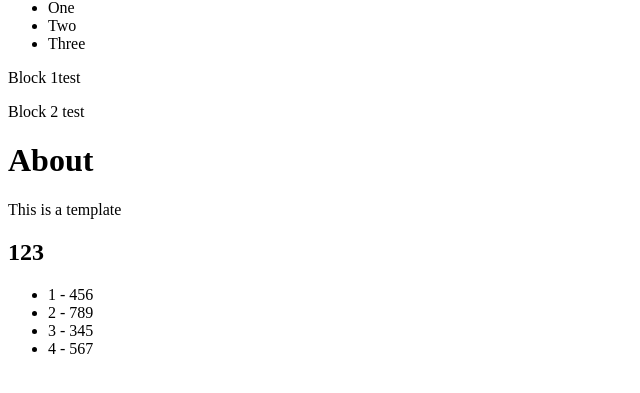
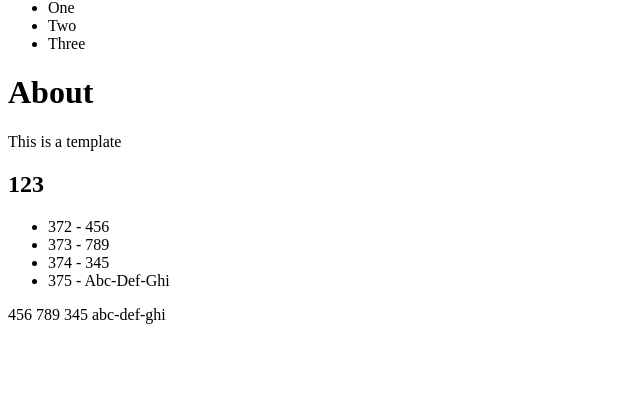
Before and after one commit to kmcodes/trydjango, a Django app: page /about/ in a window 1280 px wide. Shown: the part 17-410 px from the top of the page, without its empty margins (0-640 px from the left). Run offline with Django 3.2, Linux system fonts and the light colour scheme.

Commit message:
added data upto if condition

```diff
--- a/trydjango/src/pages/views.py
+++ b/trydjango/src/pages/views.py
@@ -12,7 +12,7 @@ def about_view(request,*args, **kwargs):
     my_context = {
         "my_text":"This is about us",
         "my_number":123,
-        "my_list":[456,789,345,567]
+        "my_list":[456,789,345,"abc def ghi"]
 
         }
     return render(request,"about.html",my_context)
--- a/trydjango/src/templates/about.html
+++ b/trydjango/src/templates/about.html
@@ -1,14 +1,23 @@
 {% extends 'base.html' %}
 
-{% block content2 %}
+{% block content %}
 <h1>About</h1>
 <p>This is a template</p>
 <h2>{{ my_number }}</h2>
 
 <ul>
     {% for items in my_list %}
-        <li>{{ forloop.counter }} - {{ items }}</li>
+        <li>{{ forloop.counter|add:371 }} - {{ items|title|slugify|title }}</li>
+
     {% endfor %}
 </ul>
 
+{% for o in my_list %}
+    <tr class="{% cycle 'row1' 'row2' %}">
+        {{ o|slugify }}
+    </tr>
+
+ <!-- <p>{% lorem 30 w random %}</p>     -->
+{% endfor %}
+
 {% endblock %}
--- a/trydjango/src/templates/base.html
+++ b/trydjango/src/templates/base.html
@@ -8,18 +8,11 @@
     {% include 'navbar.html' %}
 
     {% block content %}
-        <p> Block 1test</p>
+        <p> Block 1 test</p>
+
 
     {% endblock content %}
 
-    {% block content1 %}
-        <p>Block 2 test</p>
 
-    {% endblock content1%}
-
-    {% block content2 %}
-        <p>Block 3 test</p>
-
-    {% endblock content2 %}
 </body>
 </html>
--- a/trydjango/src/templates/home.html
+++ b/trydjango/src/templates/home.html
@@ -3,4 +3,5 @@
 <h1>Hello world</h1>
 <p>This is a template</p>
 
+
 {% endblock %}
--- /dev/null
+++ b/trydjango/src/templates/product/detail.html
@@ -0,0 +1,6 @@
+{% extends 'base.html' %}
+{% block content %}
+<h1>Item</h1>
+<p>{% if not objects.description %}{{ objects.description }} {% else %} <h4 style="color:blue">Good Description</h4> {% endif %}</p>
+
+{% endblock %}
--- a/trydjango/src/trydjango/urls.py
+++ b/trydjango/src/trydjango/urls.py
@@ -16,10 +16,12 @@ Including another URLconf
 from django.contrib import admin
 from django.urls import path
 from pages.views import home_view, contact_view, about_view
+from products.views import product_detail_view
 
 urlpatterns = [
     path('admin/', admin.site.urls),
     path('',home_view,name='home'),
     path('contact/',contact_view),
     path('about/',about_view),
+    path('product/',product_detail_view),
 ]
```
Also changed, not shown: trydjango/src/products/views.py (+7 -1 lines).
